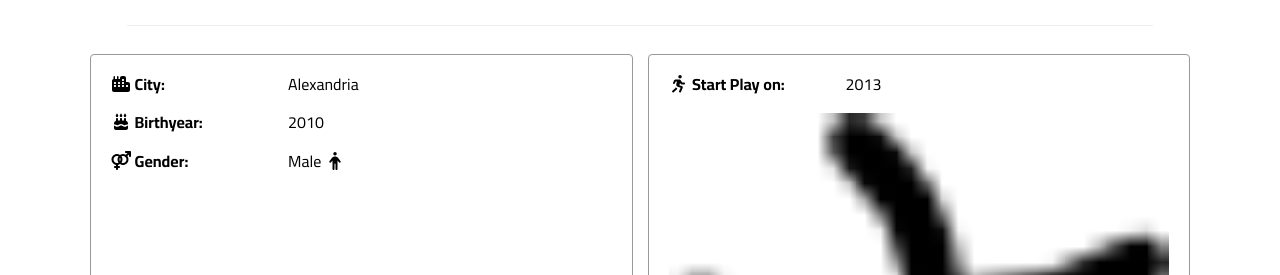
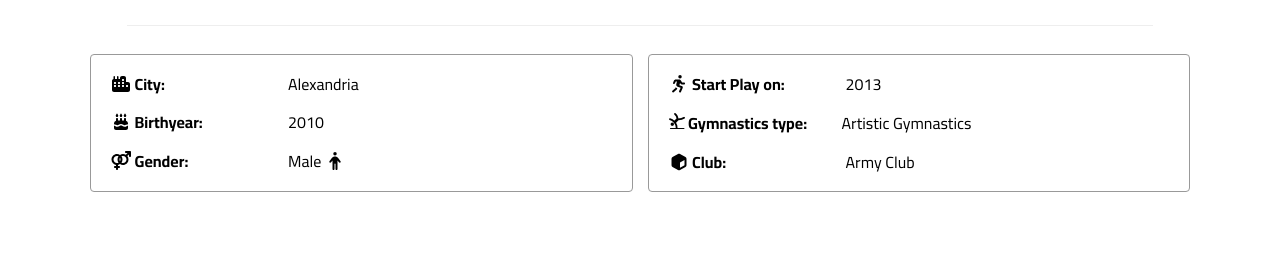
Before and after one commit to melkadi84/champs-news, a plain HTML site: page player-profile.html in a window 1280 px wide. Shown: the part 525-800 px from the top of the page. Drawn offline with Linux system fonts and the light colour scheme.

Commit message:
update profile

```diff
--- a/css/p-profile.css
+++ b/css/p-profile.css
@@ -173,7 +173,8 @@ body {
 }
 
 .player-details .p-details .info-box .info img {
-  width: 100%;
+  width: 16px;
+  max-width: 100%;
 }
 
 .player-details .p-details .info-box .info svg {
```
